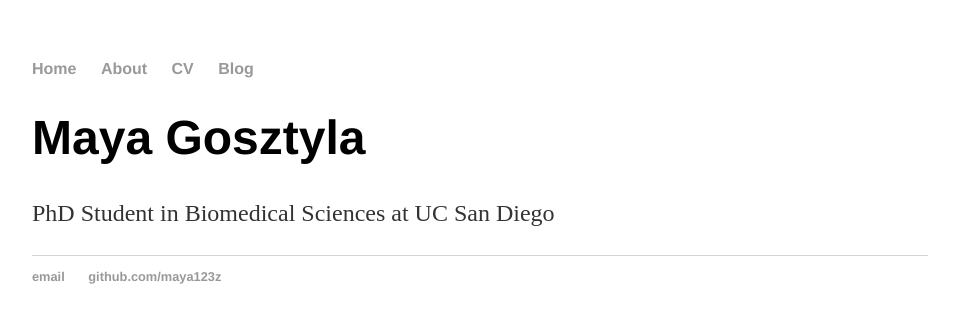
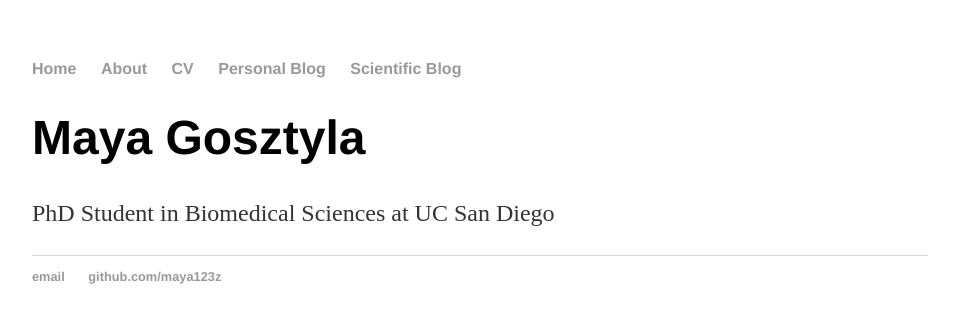
Before and after one commit to maya123z/maya123z.github.io, a Jekyll site: the page built from index.html, in a window 1280 px wide. Shown: the top 323 px of the page, without its empty margins (160-1119 px from the left). Built offline with Jekyll 4.4.1, drawn with Linux system fonts in a browser that asks for light colours.

Commit message:
Update default.html

```diff
--- a/_layouts/default.html
+++ b/_layouts/default.html
@@ -11,7 +11,8 @@
 	        		<li><a href="/">Home</a></li>
 		        	<li><a href="/about">About</a></li>
 	        		<li><a href="/cv">CV</a></li>
-	        		<li><a href="/blog">Blog</a></li>
+	        		<li><a href="/blog">Personal Blog</a></li>
+				<li><a href="https://alzscience.wordpress.com/">Scientific Blog</a></li>
 	    		</ul>
 			</nav>
 			<div class="container">
```
